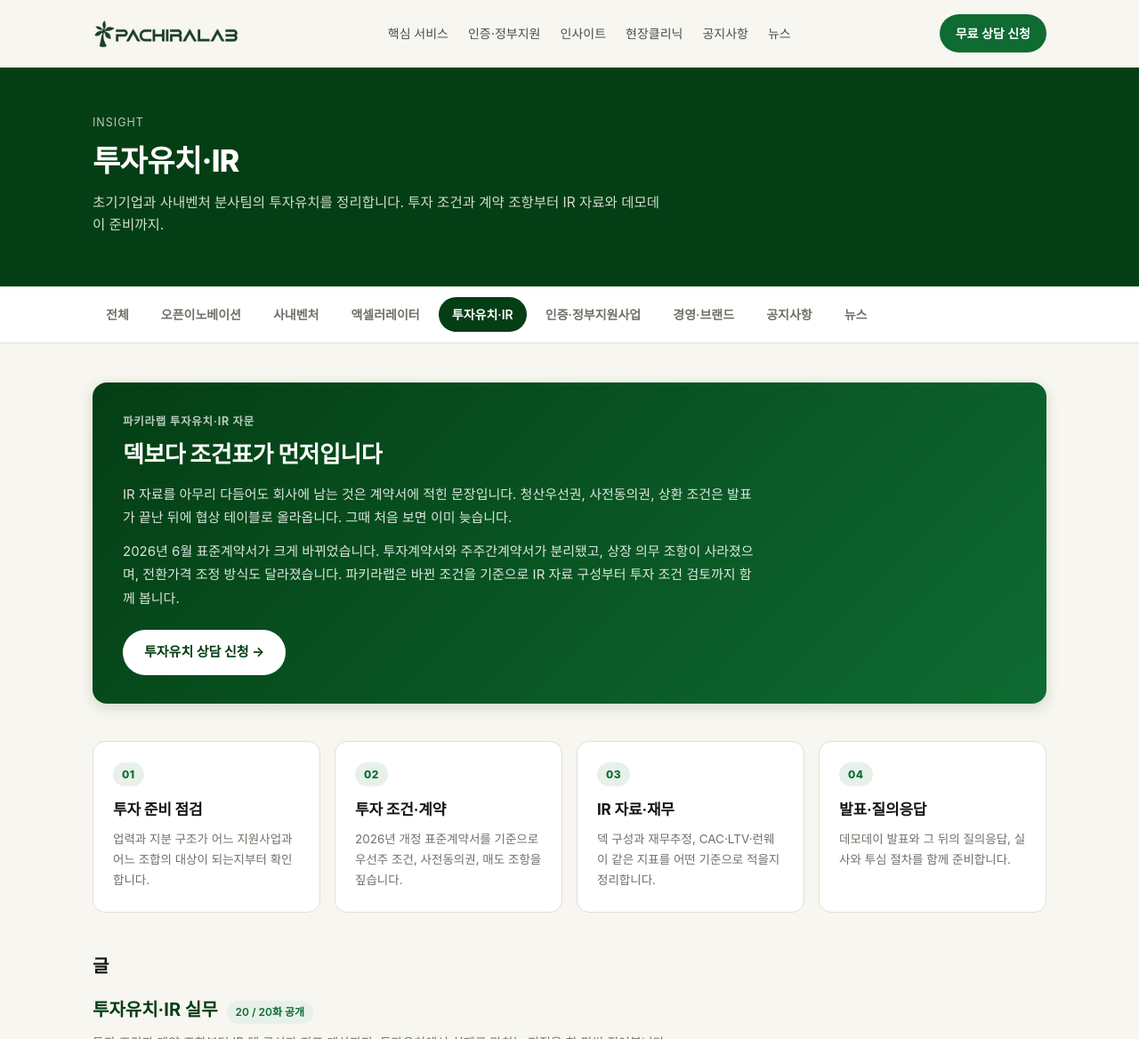
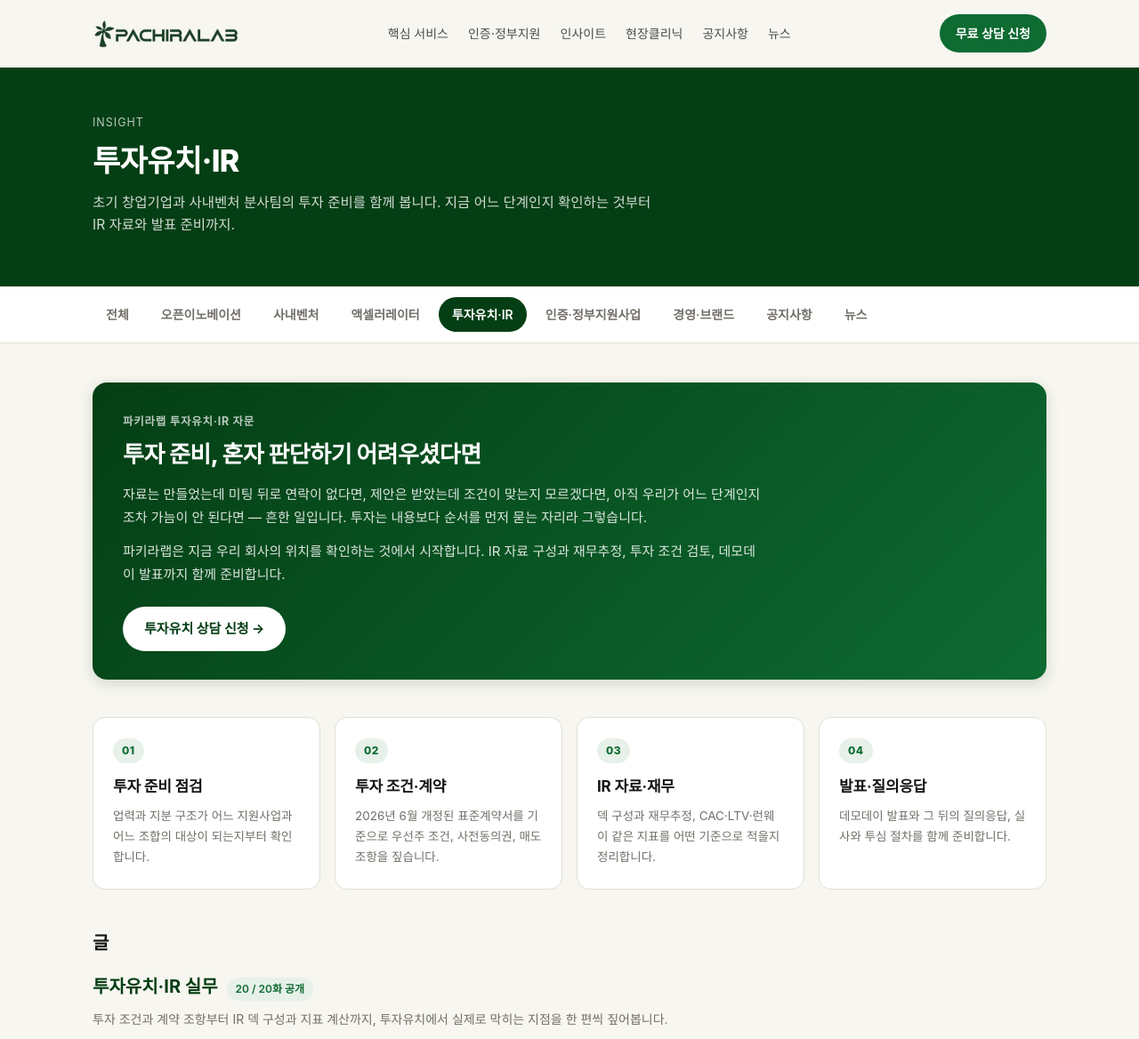
Before and after one commit to ElleKim1004/pachiralab, a Jekyll site: the page built from investment-ir.html, in a window 1280 px wide and 1400 px high, cut to the strip 0-1168 px from the top of the window. Shown: the whole strip at 89% size. Built offline with Jekyll 4.4.1, drawn with Linux system fonts in a browser that asks for light colours; some web fonts are replaced.

Commit message:
Rewrite investment IR board intro for prospective clients

```diff
--- a/investment-ir.html
+++ b/investment-ir.html
@@ -2,17 +2,17 @@
 layout: category
 category: investment-ir
 title: "투자유치·IR"
-intro: "초기기업과 사내벤처 분사팀의 투자유치를 정리합니다. 투자 조건과 계약 조항부터 IR 자료와 데모데이 준비까지."
-description: "투자 단계와 투자자 구분, 표준계약서 조항, IR 덱 구성과 지표 계산까지 투자유치에 필요한 내용을 정리합니다."
+intro: "초기 창업기업과 사내벤처 분사팀의 투자 준비를 함께 봅니다. 지금 어느 단계인지 확인하는 것부터 IR 자료와 발표 준비까지."
+description: "투자 준비 점검, 투자 조건과 계약 검토, IR 덱 구성과 재무추정, 데모데이 발표까지 투자유치에 필요한 내용을 정리합니다."
 permalink: /investment-ir/
 show_series: true
 ---
 
 <div class="board-lead">
   <p class="bl-kick">파키라랩 투자유치·IR 자문</p>
-  <h2>덱보다 조건표가 먼저입니다</h2>
-  <p class="bl-desc">IR 자료를 아무리 다듬어도 회사에 남는 것은 계약서에 적힌 문장입니다. 청산우선권, 사전동의권, 상환 조건은 발표가 끝난 뒤에 협상 테이블로 올라옵니다. 그때 처음 보면 이미 늦습니다.</p>
-  <p class="bl-desc">2026년 6월 표준계약서가 크게 바뀌었습니다. 투자계약서와 주주간계약서가 분리됐고, 상장 의무 조항이 사라졌으며, 전환가격 조정 방식도 달라졌습니다. 파키라랩은 바뀐 조건을 기준으로 IR 자료 구성부터 투자 조건 검토까지 함께 봅니다.</p>
+  <h2>투자 준비, 혼자 판단하기 어려우셨다면</h2>
+  <p class="bl-desc">자료는 만들었는데 미팅 뒤로 연락이 없다면, 제안은 받았는데 조건이 맞는지 모르겠다면, 아직 우리가 어느 단계인지조차 가늠이 안 된다면 — 흔한 일입니다. 투자는 내용보다 순서를 먼저 묻는 자리라 그렇습니다.</p>
+  <p class="bl-desc">파키라랩은 지금 우리 회사의 위치를 확인하는 것에서 시작합니다. IR 자료 구성과 재무추정, 투자 조건 검토, 데모데이 발표까지 함께 준비합니다.</p>
   <a class="board-cta" href="/#contact">투자유치 상담 신청 →</a>
 </div>
 
@@ -25,7 +25,7 @@
   <div class="topic">
     <span class="tn">02</span>
     <h3>투자 조건·계약</h3>
-    <p>2026년 개정 표준계약서를 기준으로 우선주 조건, 사전동의권, 매도 조항을 짚습니다.</p>
+    <p>2026년 6월 개정된 표준계약서를 기준으로 우선주 조건, 사전동의권, 매도 조항을 짚습니다.</p>
   </div>
   <div class="topic">
     <span class="tn">03</span>
```
